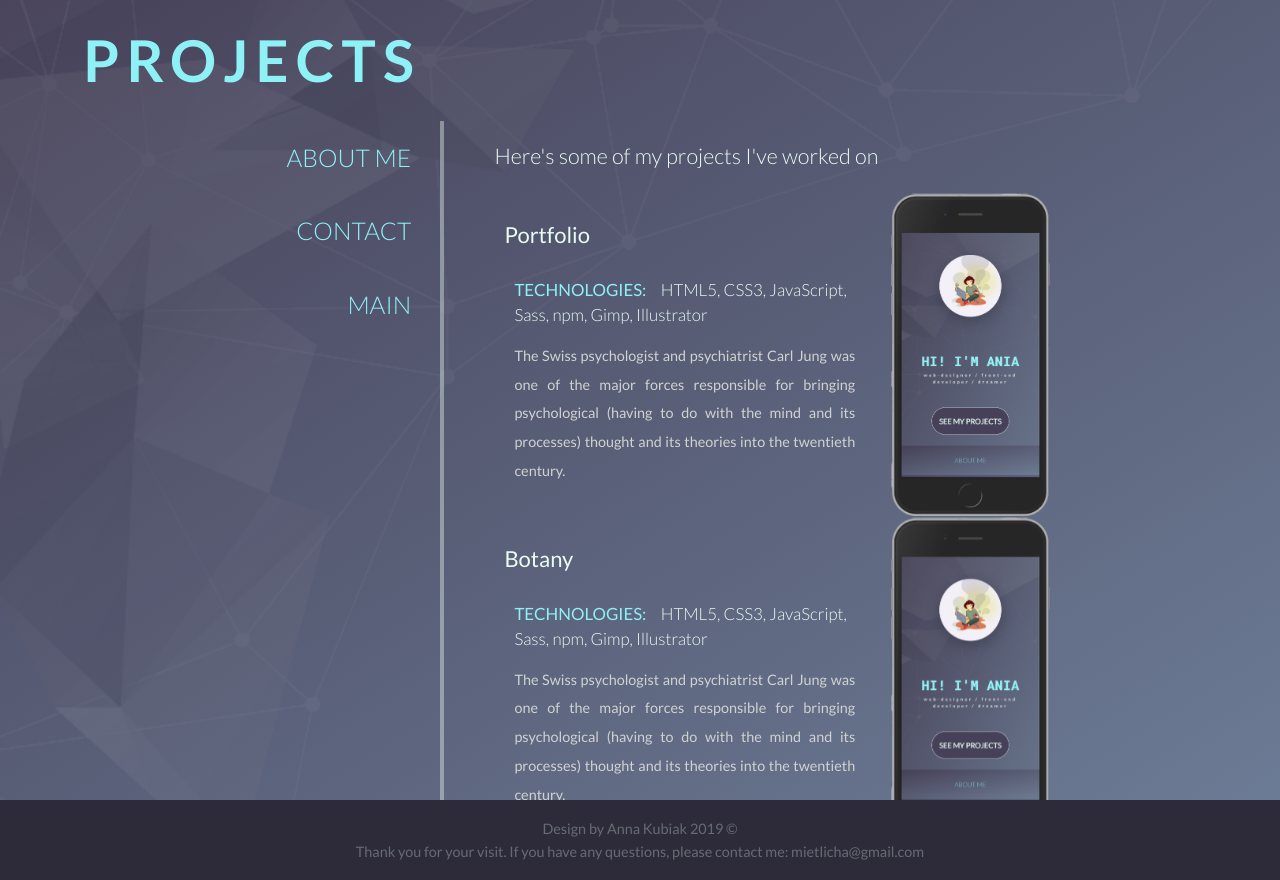
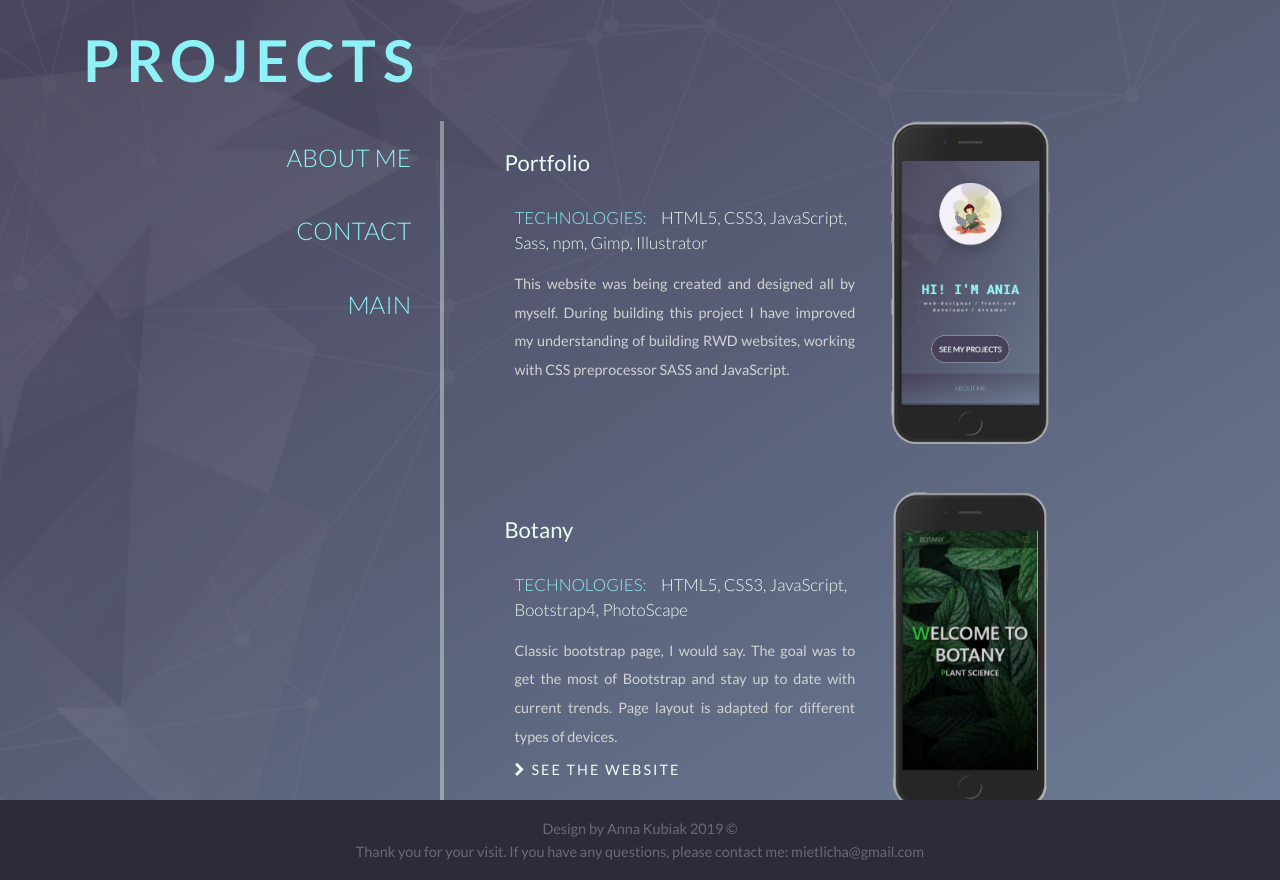
Before and after one commit to Mietlicha/portfolio, a website: page projects.html in a window 1280 px wide. Both pictures are taken after a click on the heading "Botany". Drawn offline with Linux system fonts and the light colour scheme.

Commit message:
project content complete

```diff
--- a/projects.html
+++ b/projects.html
@@ -36,11 +36,8 @@
         </header>
         <main>
           <div class="project-main__description">
-            <h2 class="project-main__para">
-              Here's some of my projects I've worked on
-            </h2>
             <details class="details" open>
-              <summary class="summary">Portfolio</summary>
+              <summary class="summary first">Portfolio</summary>
               <div class="details__wrapper">
                 <div class="details-text">
                   <h3 class="details-text__head">
@@ -48,13 +45,17 @@
                     CSS3, JavaScript, Sass, npm, Gimp, Illustrator
                   </h3>
                   <p class="details__para">
-                    The Swiss psychologist and psychiatrist Carl Jung was one of
-                    the major forces responsible for bringing psychological
-                    (having to do with the mind and its processes) thought and
-                    its theories into the twentieth century.
+                    This website was being created and designed all by myself.
+                    During building this project I have improved my
+                    understanding of building RWD websites, working with CSS
+                    preprocessor SASS and JavaScript.
                   </p>
                 </div>
-                <img class="details__img" src="../img/portfolio_mobile.png" />
+                <img
+                  class="details__img"
+                  src="../img/portfolio_mobile.png"
+                  alt="phone with portfolio page display"
+                />
               </div>
             </details>
             <details class="details">
@@ -63,34 +64,62 @@
                 <div class="details-text">
                   <h3 class="details-text__head">
                     <span class="details-text__span">technologies:</span>HTML5,
-                    CSS3, JavaScript, Sass, npm, Gimp, Illustrator
+                    CSS3, JavaScript, Bootstrap4, PhotoScape
                   </h3>
                   <p class="details__para">
-                    The Swiss psychologist and psychiatrist Carl Jung was one of
-                    the major forces responsible for bringing psychological
-                    (having to do with the mind and its processes) thought and
-                    its theories into the twentieth century.
+                    Classic bootstrap page, I would say. The goal was to get the
+                    most of Bootstrap and stay up to date with current trends.
+                    Page layout is adapted for different types of devices.
                   </p>
+                  <a
+                    href="https://mietlicha.github.io/botany/"
+                    target="_blank"
+                    class="details-text__span details-text__footer"
+                  >
+                    <p>
+                      <i class="fa fa-chevron-right" aria-hidden="true"></i> see
+                      the website
+                    </p>
+                  </a>
                 </div>
-                <img class="details__img" src="../img/portfolio_mobile.png" />
+                <img
+                  class="details__img"
+                  src="../img/botany.png"
+                  alt="phone with botany page display"
+                />
               </div>
             </details>
             <details class="details">
-              <summary class="summary">Color games</summary>
+              <summary class="summary">Color Game</summary>
               <div class="details__wrapper">
                 <div class="details-text">
                   <h3 class="details-text__head">
                     <span class="details-text__span">technologies:</span>HTML5,
-                    CSS3, JavaScript, Sass, npm, Gimp, Illustrator
+                    CSS3, JavaScript
                   </h3>
                   <p class="details__para">
-                    The Swiss psychologist and psychiatrist Carl Jung was one of
-                    the major forces responsible for bringing psychological
-                    (having to do with the mind and its processes) thought and
-                    its theories into the twentieth century.
+                    The Color Game is a simply application from one of Udemy
+                    course. During the creation I expanded my knowledge of
+                    JavaScript including DOM manipulation methods. The game
+                    allows you to play in an easy and hard mode. The application
+                    is designed for stationary and mobile devices.
                   </p>
+                  <a
+                    href="https://mietlicha.github.io/color-game/"
+                    target="_blank"
+                    class="details-text__span details-text__footer"
+                  >
+                    <p>
+                      <i class="fa fa-chevron-right" aria-hidden="true"></i> see
+                      the website
+                    </p>
+                  </a>
                 </div>
-                <img class="details__img" src="../img/portfolio_mobile.png" />
+                <img
+                  class="details__img"
+                  src="../img/color.png"
+                  alt="phone with Color Game display"
+                />
               </div>
             </details>
           </div>
--- a/sass/pages/_projects.scss
+++ b/sass/pages/_projects.scss
@@ -30,14 +30,6 @@
     @include respond(huge) {
       padding: 2rem;
     }
-  }
-
-  &__para {
-    // font-size: 1.2rem;
-    line-height: 200%;
-    text-align: justify;
-    margin-bottom: 2rem;
-    font-weight: 300;
   }
 }
 
@@ -78,7 +70,17 @@
     margin-right: 1rem;
     text-transform: uppercase;
     color: $color-secondary-dark;
-    font-weight: 400;
+  }
+
+  &-text__footer {
+    @include style-link-text;
+    letter-spacing: 2px;
+    cursor: pointer;
+    transition: color 0.2s ease-in-out;
+
+    &:hover {
+      color: $color-secondary-dark;
+    }
   }
 
   &__para {
@@ -86,6 +88,7 @@
     line-height: 200%;
     text-align: justify;
     margin-top: 1rem;
+    margin-bottom: 0.5rem;
   }
 }
 
@@ -98,6 +101,10 @@
     }
   }
 
+  .summary:not(.first) {
+    margin-top: 3rem;
+  }
+
   .details-text {
     opacity: 0;
     animation: showContent 0.6s 0.2s forwards;
@@ -106,6 +113,5 @@
   .details__img {
     opacity: 0;
     animation: showContent 0.6s 0.3s forwards;
-    position: relative;
   }
 }
```
Also changed, not shown: css/style.css, img/botany.png (added), img/color.png (added).
